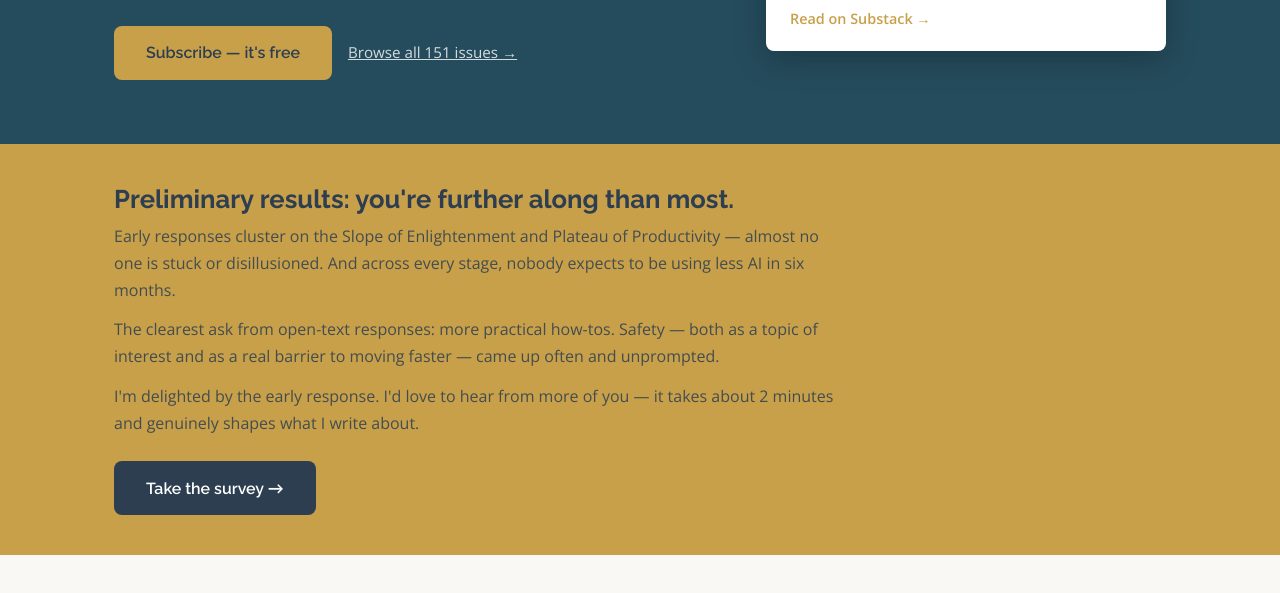
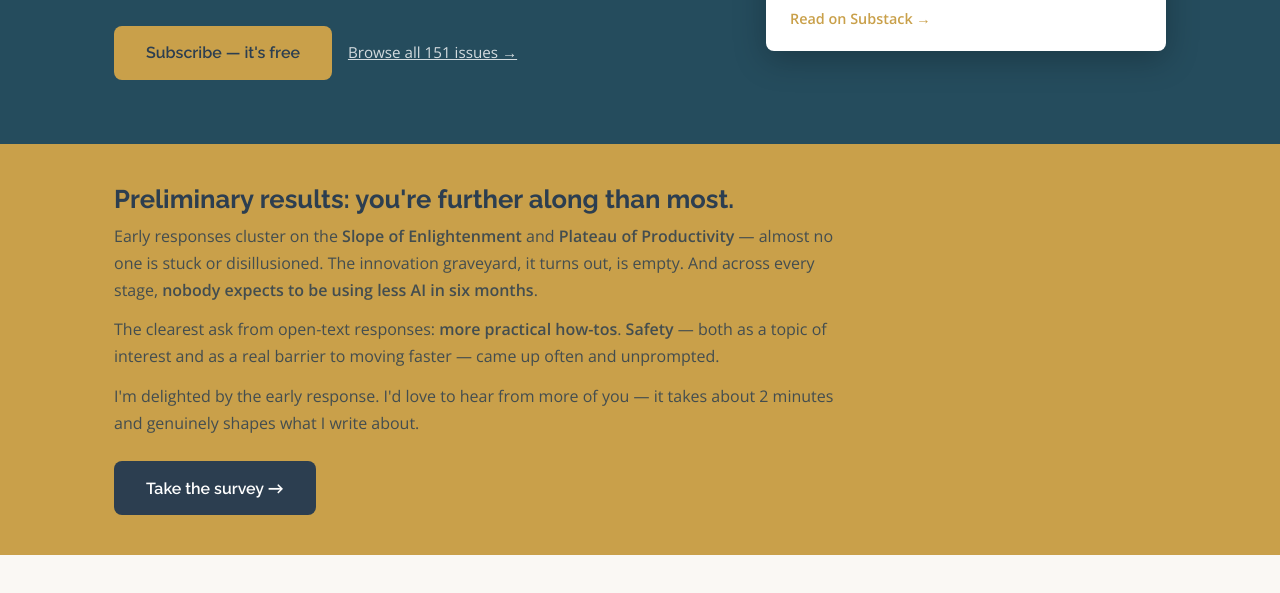
Before and after one commit to DebStuligross/strefatech, a website: page index.html in a window 1280 px wide. Shown: the part 475-1068 px from the top of the page. Drawn offline with nearby package versions, Linux system fonts and the light colour scheme.

Commit message:
Survey callout: bold key phrases, add innovation graveyard quip

```diff
--- a/index.html
+++ b/index.html
@@ -55,8 +55,8 @@
       <div class="survey-inner">
         <div class="survey-text">
           <h2>Preliminary results: you're further along than most.</h2>
-          <p>Early responses cluster on the Slope of Enlightenment and Plateau of Productivity — almost no one is stuck or disillusioned. And across every stage, nobody expects to be using less AI in six months.</p>
-          <p>The clearest ask from open-text responses: more practical how-tos. Safety — both as a topic of interest and as a real barrier to moving faster — came up often and unprompted.</p>
+          <p>Early responses cluster on the <strong>Slope of Enlightenment</strong> and <strong>Plateau of Productivity</strong> — almost no one is stuck or disillusioned. The innovation graveyard, it turns out, is empty. And across every stage, <strong>nobody expects to be using less AI in six months</strong>.</p>
+          <p>The clearest ask from open-text responses: <strong>more practical how-tos</strong>. <strong>Safety</strong> — both as a topic of interest and as a real barrier to moving faster — came up often and unprompted.</p>
           <p>I'm delighted by the early response. I'd love to hear from more of you — it takes about 2 minutes and genuinely shapes what I write about.</p>
         </div>
         <a href="https://strefatech.org/survey" class="btn btn-survey" target="_blank" rel="noopener">Take the survey →</a>
```
